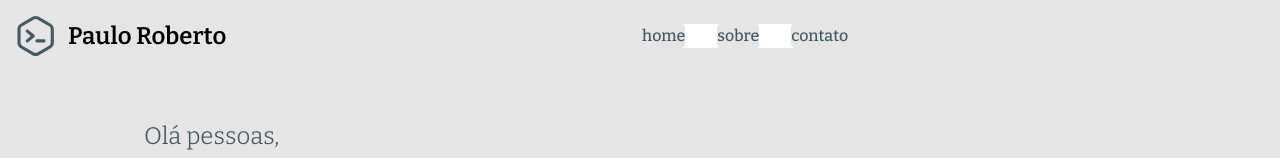
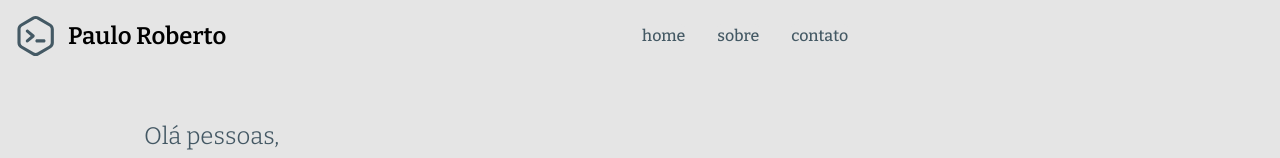
Before and after one commit to PauloCazuza/portifolio, a Next.js app: page / in a window 1280 px wide. Shown: the top 158 px of the page. Built offline with nearby package versions, Linux system fonts and the light colour scheme; what tailwindcss-animated would draw is missing.

Commit message:
fix: color ul transparent

```diff
--- a/src/components/navBar/index.tsx
+++ b/src/components/navBar/index.tsx
@@ -76,7 +76,7 @@ function NavBar() {
                         </button>
                     </div>
                     <div className="items-center justify-between w-full md:flex md:w-auto md:order-1" hidden={!showHamburger} id="navbar-search">
-                        <ul className="flex flex-col p-4 md:p-0 mt-4 font-medium border border-gray-100 rounded-lg bg-gray-50 md:space-x-8 rtl:space-x-reverse md:flex-row md:mt-0 md:border-0 md:bg-white dark:bg-[#E5E5E5] md:dark:bg-[#E5E5E5] dark:border-gray-700">
+                        <ul style={{ backgroundColor: "transparent" }} className="flex bg-tr flex-col p-4 md:p-0 mt-4 font-medium border border-gray-100 rounded-lg bg-gray-50 md:space-x-8 rtl:space-x-reverse md:flex-row md:mt-0 md:border-0 md:bg-white dark:bg-[#E5E5E5] md:dark:bg-[#E5E5E5] dark:border-gray-700">
                             <li>
                                 <Link
                                     href="/home"
```
